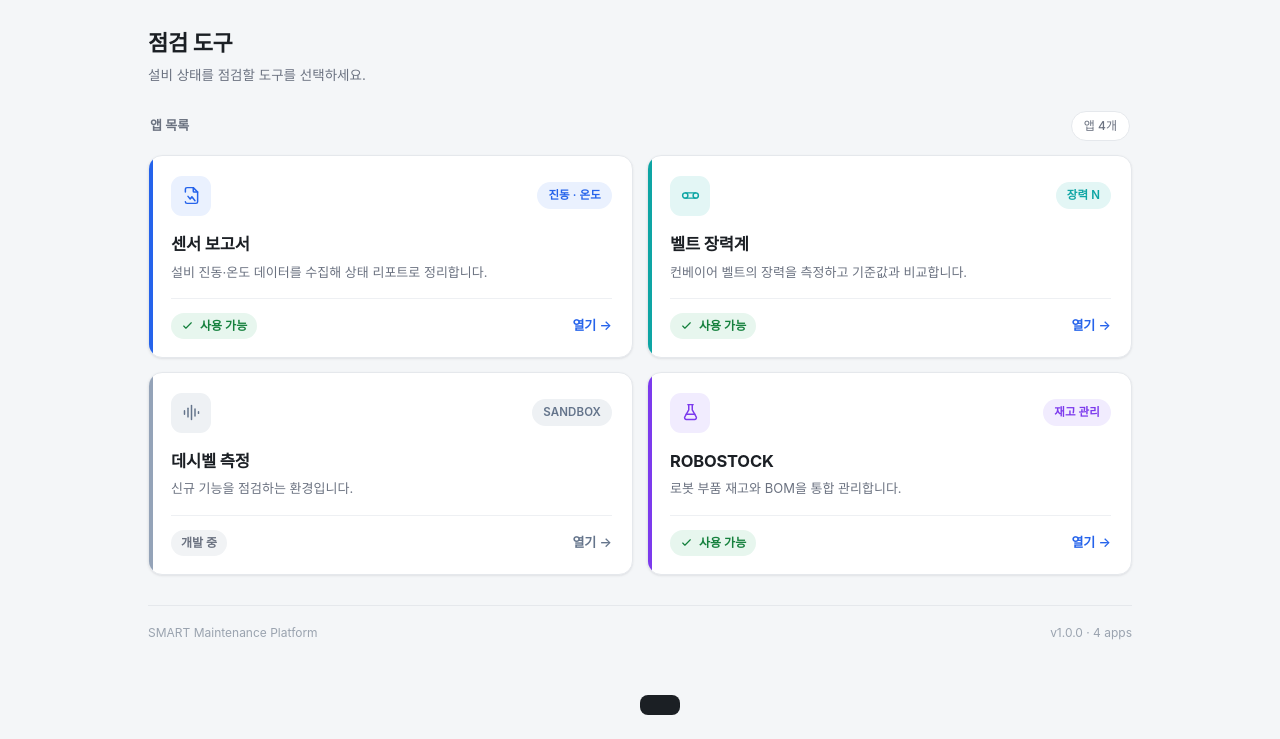
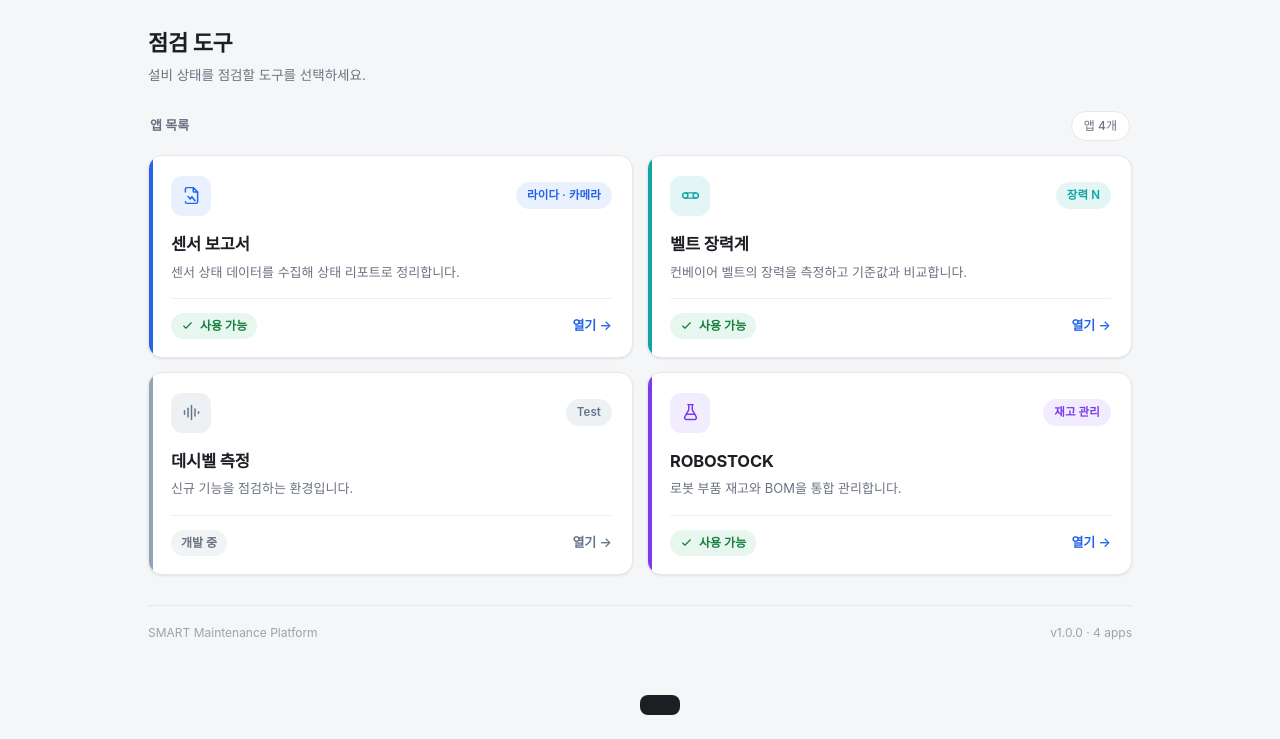
Before and after one commit to hljihun98/SMART_MAINTENANCE, a plain HTML site: page index.html in a window 1280 px wide. Shown: the part 61-800 px from the top of the page. Drawn offline with Linux system fonts and the light colour scheme; a web font is replaced by a local one.

Commit message:
index.html 업데이트

```diff
--- a/index.html
+++ b/index.html
@@ -316,13 +316,13 @@
   var APPS = [
     { href:'./apps/sensor-report/', accent:'#2563EB', accentBg:'#EAF1FE',
       icon:'<path d="M14 3v4a1 1 0 0 0 1 1h4"/><path d="M5 8V5a2 2 0 0 1 2-2h7l5 5v11a2 2 0 0 1-2 2H7a2 2 0 0 1-2-2"/><path d="M8 13l2.5 3 2-2.5L16 18"/>',
-      tag:'진동 · 온도', name:'센서 보고서', desc:'설비 진동·온도 데이터를 수집해 상태 리포트로 정리합니다.', ready:true },
+      tag:'라이다 · 카메라', name:'센서 보고서', desc:'센서 상태 데이터를 수집해 상태 리포트로 정리합니다.', ready:true },
     { href:'./apps/belt-tension/', accent:'#0EA5A4', accentBg:'#E3F6F5',
       icon:'<circle cx="6" cy="12" r="3"/><circle cx="18" cy="12" r="3"/><path d="M6 9h12"/><path d="M6 15h12"/>',
       tag:'장력 N', name:'벨트 장력계', desc:'컨베이어 벨트의 장력을 측정하고 기준값과 비교합니다.', ready:true },
     { href:'./apps/decibel-meter/', accent:'#94A3B8', accentBg:'#EEF1F4', icoColor:'#64748B', tagColor:'#64748B',
       icon:'<path d="M4 10v4"/><path d="M8 7v10"/><path d="M12 4v16"/><path d="M16 8v8"/><path d="M20 11v2"/>',
-      tag:'SANDBOX', name:'데시벨 측정', desc:'신규 기능을 점검하는 환경입니다.', ready:false },
+      tag:'Test', name:'데시벨 측정', desc:'신규 기능을 점검하는 환경입니다.', ready:false },
     { href:'./apps/test/', accent:'#7C3AED', accentBg:'#F1ECFE',
       icon:'<path d="M9 3h6"/><path d="M10 3v6l-4.5 8a2 2 0 0 0 1.8 3h9.4a2 2 0 0 0 1.8-3L14 9V3"/><path d="M7 14h10"/>',
       tag:'재고 관리', name:'ROBOSTOCK', desc:'로봇 부품 재고와 BOM을 통합 관리합니다.', ready:true }
```
